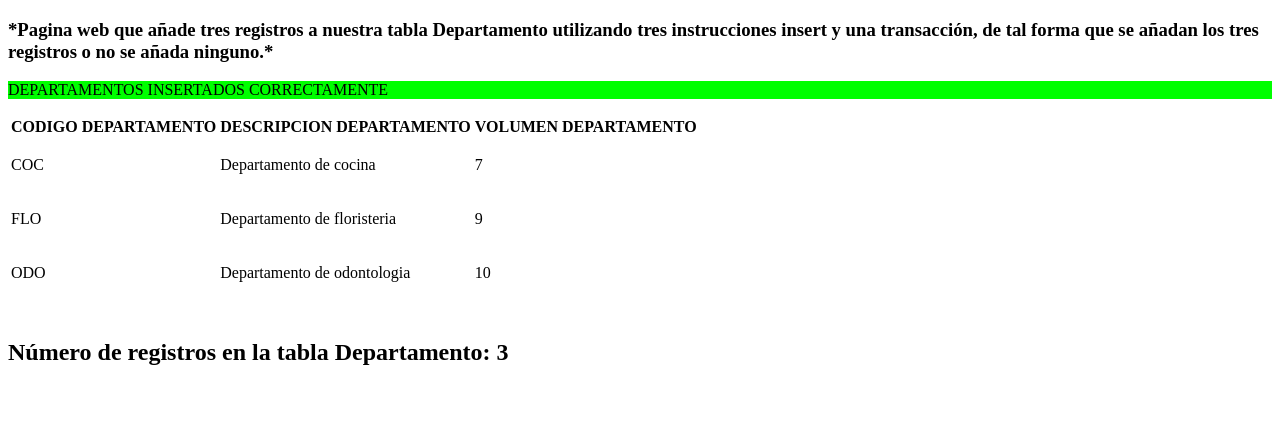
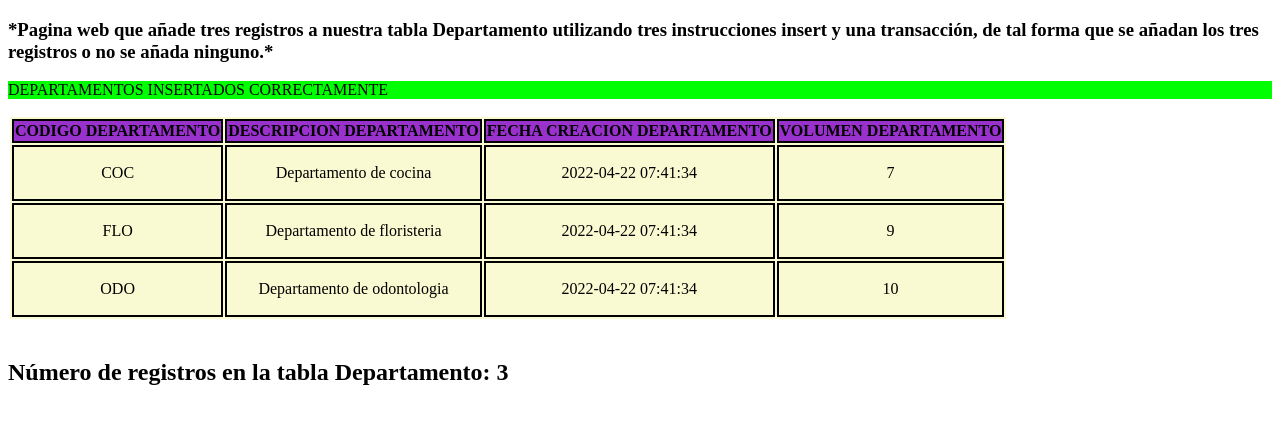
Before and after one commit to JohannaHPSauces/212ProyectoTema4, a PHP site: page /codigoPhp/Ejercicio05PDO.php in a window 1280 px wide. Shown: the top 424 px of the page. Run offline with PHP 8.4, Linux system fonts and the light colour scheme; data that the repository does not hold is empty.

Commit message:
05/04/2022 Modificaciones

```diff
--- a/codigoPhp/Ejercicio02PDO.php
+++ b/codigoPhp/Ejercicio02PDO.php
@@ -44,6 +44,7 @@
                 echo "<tr>";
                     echo "<th> CODIGO DEPARTAMENTO</th>";
                     echo "<th> DESCRIPCION DEPARTAMENTO</th>";
+                    echo "<th> FECHA CREACION DEPARTAMENTO</th>";
                     echo "<th> VOLUMEN DEPARTAMENTO </th>";
                 echo "</tr>";
 
@@ -52,6 +53,7 @@
                 echo "<tr>";
                 echo "<td><p>$oDepartamento->T02_CodDepartamento </td>";
                 echo "<td> $oDepartamento->T02_DescDepartamento </td>";
+                echo "<td> $oDepartamento->T02_FechaCreacionDepartamento </td>";
                 echo "<td> $oDepartamento->T02_VolumenNegocio </td></p>";
                 echo "</tr>";
                 $oDepartamento = $resultadoConsulta->fetchObject();
--- a/codigoPhp/Ejercicio03PDO.php
+++ b/codigoPhp/Ejercicio03PDO.php
@@ -2,7 +2,7 @@
 <html>
     <head>
         <title>Ejercicio 3</title>
-        <meta charset="UTF-8">
+        <meta http-equiv="Content-Type" content="text/html; charset=utf-8"/>
         <style>
              h3{
                 font-weight: bold;
@@ -149,6 +149,7 @@ EOD;
                     echo "<tr>";
                         echo "<th> CODIGO DEPARTAMENTO</th>";
                         echo "<th> DESCRIPCION DEPARTAMENTO</th>";
+                        echo "<th> FECHA CREACION DEPARTAMENTO</th>";
                         echo "<th> VOLUMEN DEPARTAMENTO </th>";
                     echo "</tr>";
 
@@ -157,6 +158,7 @@ EOD;
                     echo "<tr>";
                     echo "<td><p>$oDepartamento->T02_CodDepartamento </td>";
                     echo "<td> $oDepartamento->T02_DescDepartamento </td>";
+                    echo "<td> $oDepartamento->T02_FechaCreacionDepartamento </td>";
                     echo "<td> $oDepartamento->T02_VolumenNegocio </td></p>";
                     echo "</tr>";
                     $oDepartamento = $resultadoConsulta->fetchObject();
--- a/codigoPhp/Ejercicio05PDO.php
+++ b/codigoPhp/Ejercicio05PDO.php
@@ -4,6 +4,18 @@
         <title>Ejercicio 5</title>
         <meta charset="UTF-8">
         <style>
+            table{
+                border: 2px white solid;
+                background: lightgoldenrodyellow;
+            }
+            td{
+                text-align: center;
+                border: 2px black solid;
+            }
+            th{
+                border: 2px black solid;
+                background: darkorchid;
+            }
         </style>
 
     </head>
@@ -39,13 +51,13 @@
             $consultaB3->execute();
 
             //Insertar 1
-            $consulta1=$miDB->prepare("INSERT INTO T02_Departamento (T02_CodDepartamento, T02_DescDepartamento, T02_VolumenNegocio) VALUES ('COC', 'Departamento de cocina', 7)");
+            $consulta1=$miDB->prepare("INSERT INTO T02_Departamento (T02_CodDepartamento, T02_DescDepartamento, T02_FechaCreacionDepartamento, T02_VolumenNegocio) VALUES ('COC', 'Departamento de cocina',now(), 7)");
 
             //Insertar 2
-            $consulta2=$miDB->prepare("INSERT INTO T02_Departamento (T02_CodDepartamento, T02_DescDepartamento, T02_VolumenNegocio) VALUES ('FLO', 'Departamento de floristeria', 9)");
+            $consulta2=$miDB->prepare("INSERT INTO T02_Departamento (T02_CodDepartamento, T02_DescDepartamento, T02_FechaCreacionDepartamento, T02_VolumenNegocio) VALUES ('FLO', 'Departamento de floristeria',now(), 9)");
 
             //Insertar 3
-            $consulta3=$miDB->prepare("INSERT INTO T02_Departamento (T02_CodDepartamento, T02_DescDepartamento, T02_VolumenNegocio) VALUES ('ODO', 'Departamento de odontologia', 10)");
+            $consulta3=$miDB->prepare("INSERT INTO T02_Departamento (T02_CodDepartamento, T02_DescDepartamento, T02_FechaCreacionDepartamento, T02_VolumenNegocio) VALUES ('ODO', 'Departamento de odontologia',now(), 10)");
 
             //Ejecutamos las consultas
             $consulta1->execute();
@@ -67,6 +79,7 @@
                 echo "<tr>";
                     echo "<th> CODIGO DEPARTAMENTO</th>";
                     echo "<th> DESCRIPCION DEPARTAMENTO</th>";
+                    echo "<th> FECHA CREACION DEPARTAMENTO</th>";
                     echo "<th> VOLUMEN DEPARTAMENTO </th>";
                 echo "</tr>";
 
@@ -75,6 +88,7 @@
                     echo "<tr>";
                     echo "<td><p>$oDepartamento->T02_CodDepartamento </td>";
                     echo "<td> $oDepartamento->T02_DescDepartamento </td>";
+                    echo "<td> $oDepartamento->T02_FechaCreacionDepartamento </td>";
                     echo "<td> $oDepartamento->T02_VolumenNegocio </td></p>";
                     echo "</tr>";
                     $oDepartamento = $resultadoConsulta->fetchObject();
--- a/codigoPhp/Ejercicio08PDOJson.php
+++ b/codigoPhp/Ejercicio08PDOJson.php
@@ -27,7 +27,7 @@
             $resultadoConsulta = $miDB->prepare($consulta);//Preparamos la consulta
             $resultadoConsulta->execute();//Ejecutamos la consulta
 
-            //Array que contendra el array de deparatamentos
+            //Array que contendra el array de depatamento
             $aDepartamentos=[];
 
             $oDepartamento = $resultadoConsulta->fetchObject();  //obtiene la siguiente fila y la devuelve como objeto.
@@ -42,7 +42,6 @@
             file_put_contents('../tmp/Departamentos.json', json_encode($aDepartamentos));
 
             echo "<p style='color: green;'>Exportación exitosa <p>";
-
         }catch (PDOException $excepcion){
             $codigoError=$excepcion->getCode();//Obtenemos y guardamos el codigo del error
             $mensajeError=$excepcion->getMessage();//Obtenemos y guardamos el mensaje de error
--- a/config/confDBPDO.php
+++ b/config/confDBPDO.php
@@ -8,13 +8,13 @@
 
     //CONFIGURACION DE DESARROLLO
 
-    //define('HOST', 'mysql:host=daw212.sauces.local;dbname=DB212DWESProyectoTema4');//Direccion IP del host y nombre de la base de datos
+    define('HOST', 'mysql:host=daw212.sauces.local;dbname=DB212DWESProyectoTema4');//Direccion IP del host y nombre de la base de datos
+    define('USER', 'User212DWESProyectoTema42');//Nombre del usuario de la base de datos
+    define('PASSWORD', 'P@ssw0rd');//Contraseña del usuario de la base de datos
+
+    //CONFIGURACION CASA
+    //define('HOST', 'mysql:host=192.168.1.112;dbname=DB212DWESProyectoTema4');//Direccion IP del host y nombre de la base de datos
     //define('USER', 'User212DWESProyectoTema42');//Nombre del usuario de la base de datos
     //define('PASSWORD', 'P@ssw0rd');//Contraseña del usuario de la base de datos
 
-    //CONFIGURACION CASA
-    define('HOST', 'mysql:host=192.168.1.112;dbname=DB212DWESProyectoTema4');//Direccion IP del host y nombre de la base de datos
-    define('USER', 'User212DWESProyectoTema42');//Nombre del usuario de la base de datos
-    define('PASSWORD', 'P@ssw0rd');//Contraseña del usuario de la base de datos
-
 ?>
--- a/index.php
+++ b/index.php
@@ -3,7 +3,7 @@
 <html>
     <head>
         <title>Johanna Herrero Pozuelo</title>
-        <meta charset="UTF-8">
+        <meta http-equiv="Content-Type" content="text/html; charset=utf-8"/>
         <style>
 	@import url('http://fonts.cdnfonts.com/css/04b30');
 	@import url('http://www.fontsaddict.com/fontface/mario-kart-ds-regular.ttf');
--- a/scriptDB/CrearDAW212DBDepartamentos.sql
+++ b/scriptDB/CrearDAW212DBDepartamentos.sql
@@ -25,8 +25,8 @@ CREATE TABLE IF NOT EXISTS DB212DWESProyectoTema4.T01_Usuario(
 CREATE TABLE IF NOT EXISTS DB212DWESProyectoTema4.T02_Departamento(
     T02_CodDepartamento varchar(3) PRIMARY KEY,
     T02_DescDepartamento varchar(255) NOT NULL,
-    T02_FechaCreacionDepartamento int NULL,
-    T02_VolumenNegocio float NULL,
+    T02_FechaCreacionDepartamento datetime DEFAULT NOW(),
+    T02_VolumenNegocio float NOT NULL,
     T02_FechaBajaDepartamento int NULL
 )engine=innodb;
 
```
Also changed, not shown: codigoPhp/Ejercicio06PDO.php (+6 -6 lines), scriptDB/CargarInicialDAW212DBDepartamentos.sql (+5 -5 lines).
